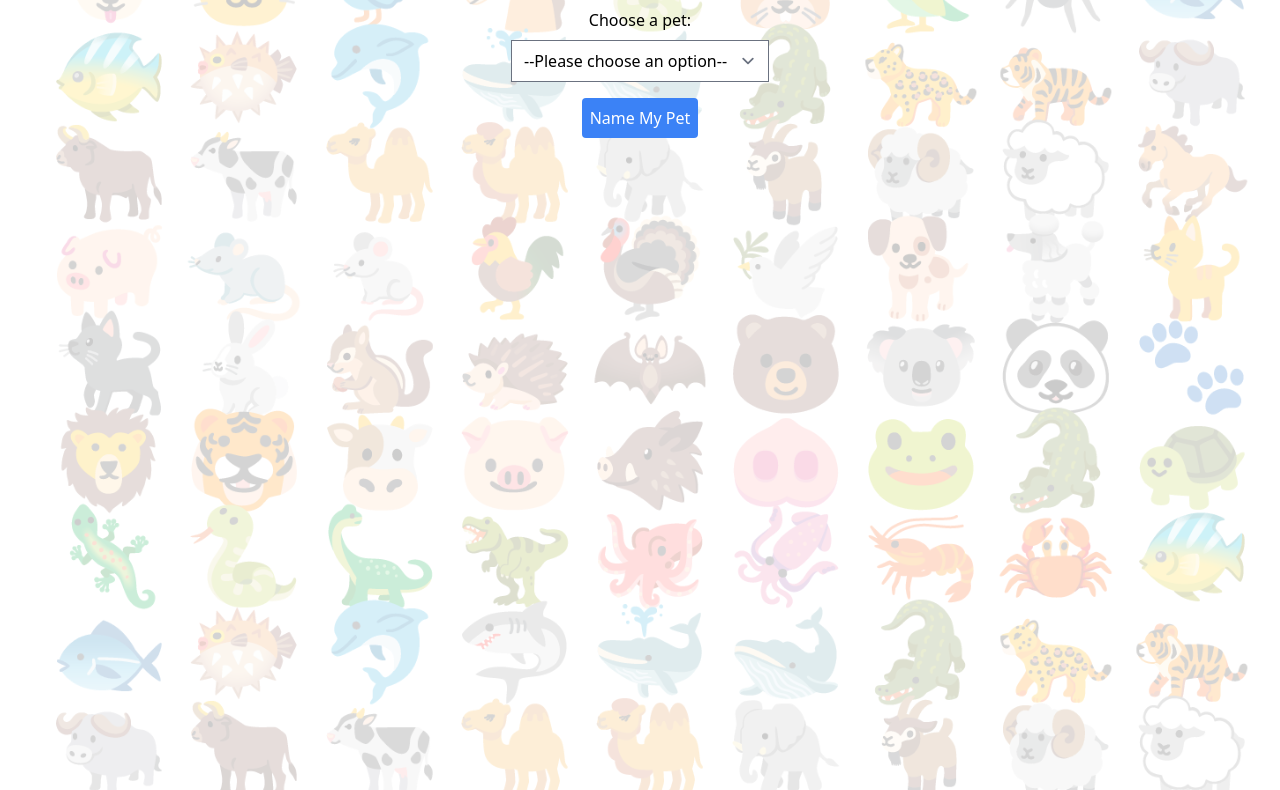
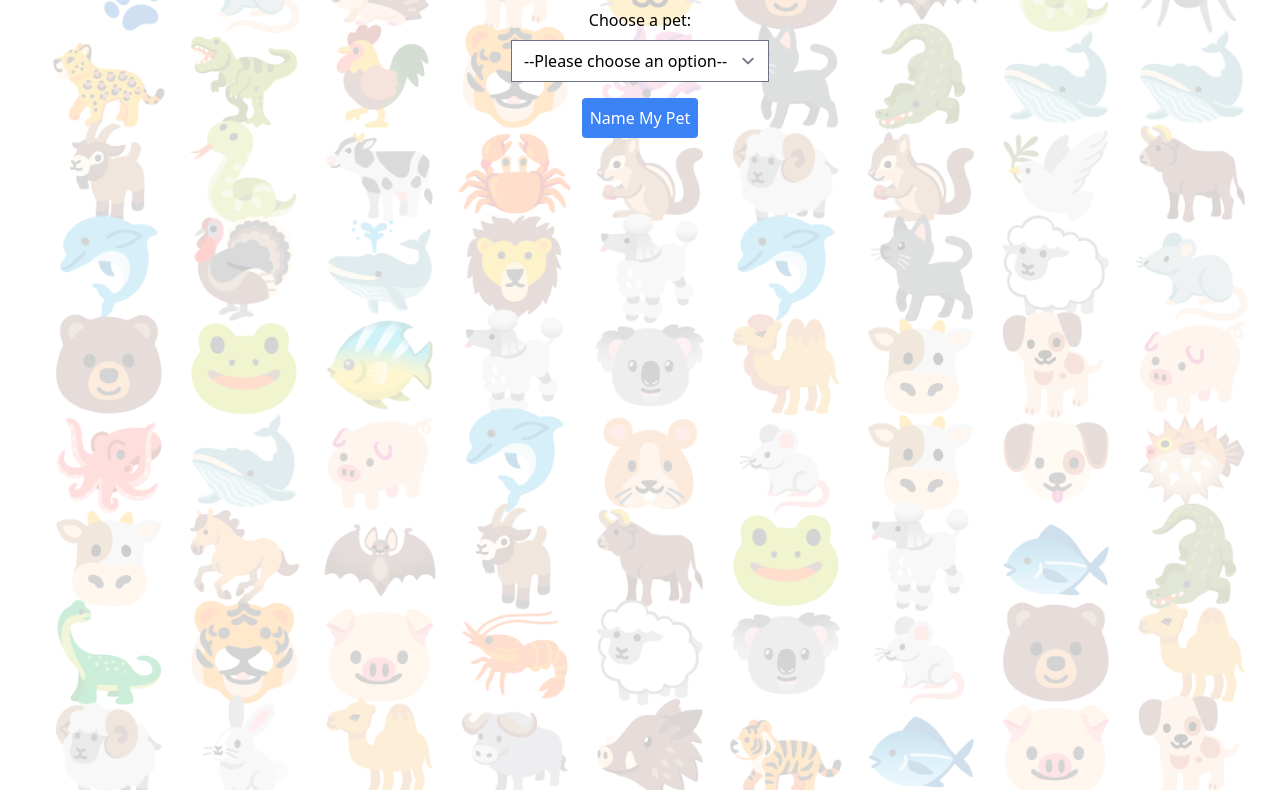
Before and after one commit to manavm1990/openai-demo-frontend, a website built with Vite: page index.html in a window 1280 px wide. Shown: the part 104-894 px from the top of the page. Built offline with nearby package versions, Linux system fonts and the light colour scheme.

Commit message:
Randomize bg

```diff
--- a/index.html
+++ b/index.html
@@ -8,9 +8,9 @@
     <title>Name Pet with Open API</title>
   </head>
   <body class="py-8 px-4">
+    <!-- TODO: 'animate-pulse' when loading. -->
     <div
       id="bg"
-      before="🐶 🐱 🐦 🐴 🐍 🐹 🦜 🕷️ 🐟 🐠 🐡 🐬 🐳 🐋 🐊 🐆 🐅 🐃 🐂 🐄 🐪 🐫 🐘 🐐 🐏 🐑 🐎 🐖 🐀 🐁 🐓 🦃 🕊️ 🐕 🐩 🐈 🐈‍⬛ 🐇 🐿️ 🦔 🦇 🐻 🐨 🐼 🐾 🦁 🐯 🐮 🐷 🐗 🐽 🐸 🐊 🐢 🦎 🐍 🦕 🦖 🐙 🦑 🦐 🦀 🐠 🐟 🐡 🐬 🦈 🐳 🐋 🐊 🐆 🐅 🐃 🐂 🐄 🐪 🐫 🐘 🐐 🐏 🐑 🐎 🐖 🐀 🐁 🐓 🦃 🕊️ 🐕 🐩 🐈 🐈‍⬛ 🐇 🐿️ 🦔 🦇 🐻 🐨 🐼 🐾 🦁 🐯 🐮 🐷 🐗 🐽 🐸 🐊 🐢 🦎 🐍 🦕 🦖 🐙 🦑 🦐 🦀 🐠 🐟 🐡 🐬 🦈 🐳 🐋 🐊 🐆 🐅 🐃 🐂 🐄 🐪 🐫 🐘 🐐 🐏 🐑 🐎 🐖 🐀 🐁 🐓 🦃 🕊️ 🐕 🐩 🐈 🐈‍⬛ 🐇 🐿️ 🦔 🦇 🐻 🐨 🐼 🐾 🦁 🐯 🐮 🐷 🐗 🐽 🐸 🐊 🐢 🦎 🐍 🦕"
       class="absolute -z-10 h-screen text-center text-8xl tracking-tighter opacity-20 before:content-[attr(before)]"
     ></div>
     <header>
--- a/package.json
+++ b/package.json
@@ -20,5 +20,8 @@
     "prettier-plugin-tailwindcss": "^0.2.1",
     "tailwindcss": "^3.2.4",
     "vite": "^4.0.1"
+  },
+  "dependencies": {
+    "lodash.shuffle": "^4.2.0"
   }
 }
--- /dev/null
+++ b/src/bg.js
@@ -0,0 +1,8 @@
+import shuffle from "lodash.shuffle";
+
+const bg =  "🐶 🐱 🐦 🐴 🐍 🐹 🦜 🕷️ 🐟 🐠 🐡 🐬 🐳 🐋 🐊 🐆 🐅 🐃 🐂 🐄 🐪 🐫 🐘 🐐 🐏 🐑 🐎 🐖 🐀 🐁 🐓 🦃 🕊️ 🐕 🐩 🐈 🐈‍⬛ 🐇 🐿️ 🦔 🦇 🐻 🐨 🐼 🐾 🦁 🐯 🐮 🐷 🐗 🐽 🐸 🐊 🐢 🦎 🐍 🦕 🦖 🐙 🦑 🦐 🦀 🐠 🐟 🐡 🐬 🦈 🐳 🐋 🐊 🐆 🐅 🐃 🐂 🐄 🐪 🐫 🐘 🐐 🐏 🐑 🐎 🐖 🐀 🐁 🐓 🦃 🕊️ 🐕 🐩 🐈 🐈‍⬛ 🐇 🐿️ 🦔 🦇 🐻 🐨 🐼 🐾 🦁 🐯 🐮 🐷 🐗 🐽 🐸 🐊 🐢 🦎 🐍 🦕 🦖 🐙 🦑 🦐 🦀 🐠 🐟 🐡 🐬 🦈 🐳 🐋 🐊 🐆 🐅 🐃 🐂 🐄 🐪 🐫 🐘 🐐 🐏 🐑 🐎 🐖 🐀 🐁 🐓 🦃 🕊️ 🐕 🐩 🐈 🐈‍⬛ 🐇 🐿️ 🦔 🦇 🐻 🐨 🐼 🐾 🦁 🐯 🐮 🐷 🐗 🐽 🐸 🐊 🐢 🦎 🐍 🦕"
+
+export default () => {
+const bgDiv = document.getElementById('bg');
+bgDiv.setAttribute('before', shuffle(bg.split(" ")).join(" "));
+}
--- a/src/index.js
+++ b/src/index.js
@@ -0,0 +1,3 @@
+import initBg from './bg';
+
+initBg();
```
